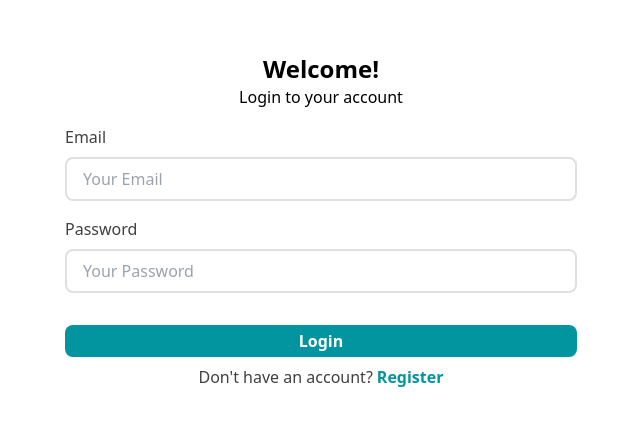
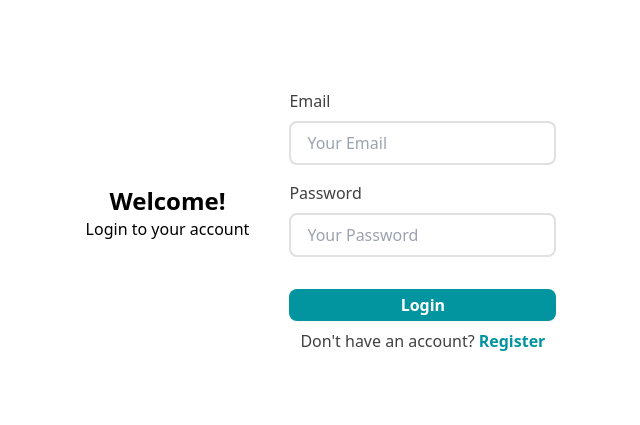
Before and after one commit to secondlast21/rakamin, a React (Create React App) app: page /login in a window 1280 px wide. Shown: the part 179-604 px from the top of the page, without its empty margins (319-959 px from the left). Built offline with nearby package versions, Linux system fonts and the light colour scheme.

Commit message:
refactor(layout): change center layout

```diff
--- a/src/components/Modal.tsx
+++ b/src/components/Modal.tsx
@@ -8,7 +8,7 @@ const Modal: FC<ModalProps> = ({ onCloseModal, children }) => {
   return (
     <>
       <div
-        className='container flex justify-center items-center overflow-x-hidden overflow-y-auto fixed inset-0 outline-none z-[100] focus:outline-none'
+          className='fixed inset-0 flex items-center justify-center overflow-x-hidden overflow-y-auto z-[100] outline-none focus:outline-none'
         onClick={onCloseModal}
       >
         <div
--- a/src/layout/CenterLayout.tsx
+++ b/src/layout/CenterLayout.tsx
@@ -7,9 +7,9 @@ interface CenterLayoutProps {
 
 const CenterLayout = ({ className, children }: CenterLayoutProps) => {
   return (
-    <div className={`container flex h-screen ${className}`}>
-      <div className='m-auto max-sm:w-full w-2/5'>{children}</div>
-    </div>
+      <div className="fixed inset-0 flex items-center justify-center overflow-x-hidden overflow-y-auto z-[100] outline-none focus:outline-none gap-10">
+        {children}
+      </div>
   )
 }
 
--- a/src/pages/Login.tsx
+++ b/src/pages/Login.tsx
@@ -61,8 +61,11 @@ const Login: FC = () => {
       description='Login Page'
     >
       <CenterLayout>
+        <div>
           <h1 className='text-center text-2xl font-bold'>Welcome!</h1>
           <p className='text-center mb-4'>Login to your account</p>
+        </div>
+        <div>
           {isError && (
               <Alert
                   message={error}
@@ -141,6 +144,7 @@ const Login: FC = () => {
               Register
             </Link>
           </div>
+        </div>
       </CenterLayout>
     </PageLayout>
   )
--- a/src/pages/Register.tsx
+++ b/src/pages/Register.tsx
@@ -61,8 +61,11 @@ const Register = () => {
       description='Register Page'
     >
       <CenterLayout>
+        <div>
           <h1 className='text-center text-2xl font-bold'>Register</h1>
           <p className='text-center mb-4'>Create your account</p>
+        </div>
+        <div>
           {isError && (
               <Alert
                   message={error}
@@ -183,6 +186,7 @@ const Register = () => {
               Login
             </Link>
           </div>
+        </div>
       </CenterLayout>
     </PageLayout>
   )
```
Lines whose indentation alone changed are shown as unchanged.
